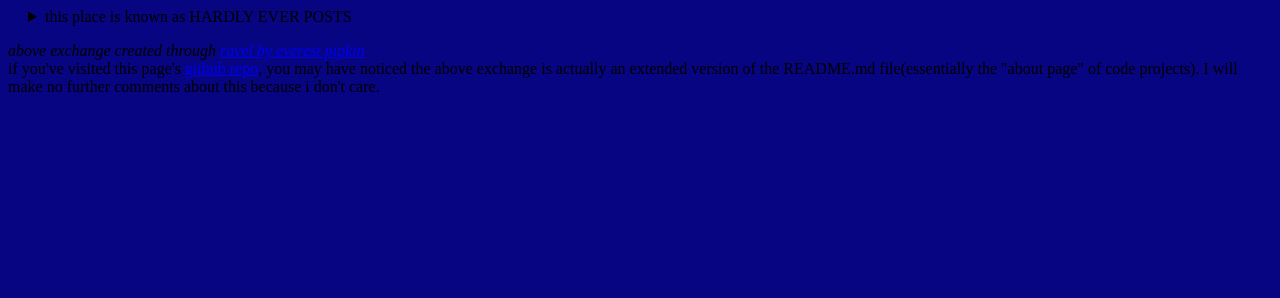
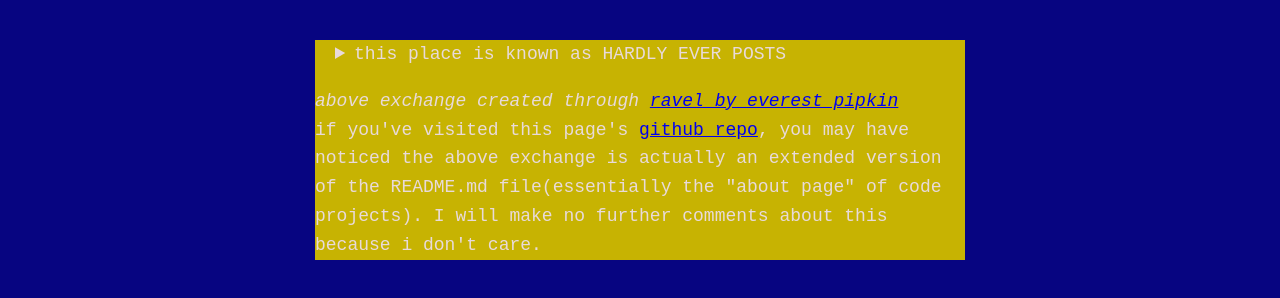
Before and after one commit to qkuldo/hardly-ever-posts, a plain HTML site: page index.html in a window 1280 px wide. Drawn offline with Linux system fonts and the light colour scheme.

Commit message:
Added more design to the page for asthetic reasons
wouldn't want to look at a dark blue background with black text uncentered
in the default font would you?

Signed-off-by: qkuldo <teoa52269@gmail.com>

```diff
--- a/index.html
+++ b/index.html
@@ -7,7 +7,7 @@
 <body>
 
 <!---below code was made through ravel(at ravel.neocities.org) by everest pipkin-->
-
+<div class = "main">
 <details style="padding-left: 20px;">
   <summary>this place is known as HARDLY EVER POSTS</summary>
   <details style="padding-left: 20px;">
@@ -49,6 +49,7 @@
 <p><i>above exchange created through <a href="https://ravel.neocities.org" rel="noopener noreferrer">ravel by everest pipkin</a></i><br>
 	if you've visited this page's <a href="https://github.com/qkuldo/hardly-ever-posts">github repo</a>, you may have noticed the above exchange is actually an extended version of the README.md file(essentially the "about page" of code projects). I will make no further comments about this because i don't care.
 </p>
+</div>
 
 </body>
 </html>
--- a/style.css
+++ b/style.css
@@ -1,3 +1,13 @@
 body {
-	background-color: #070581;
+    margin: 40px auto;
+    max-width: 650px;
+    line-height: 1.6;
+    font-size: 18px;
+    background-color: #070581;
+    color: #e8dada;
+    padding: 0 10px;
+    font-family: monospace;
 }
+div.main {
+	background-color: #c7b302;
+}
```
